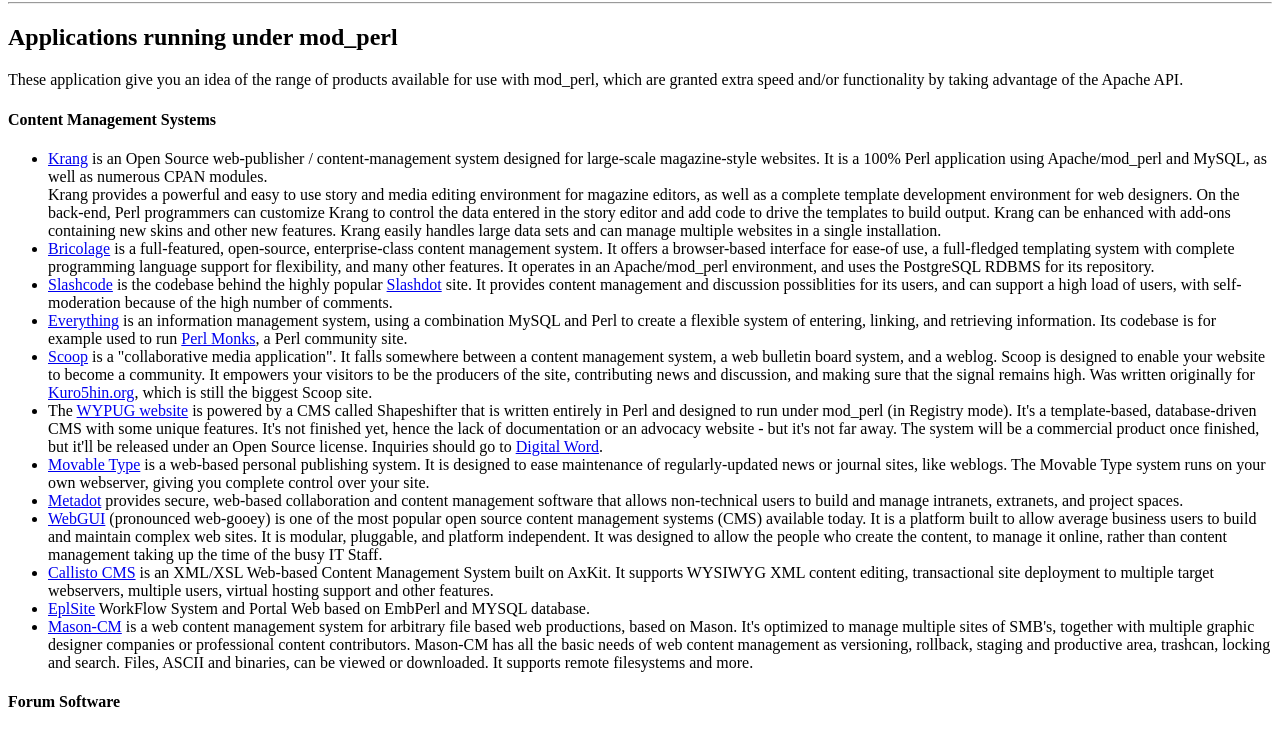
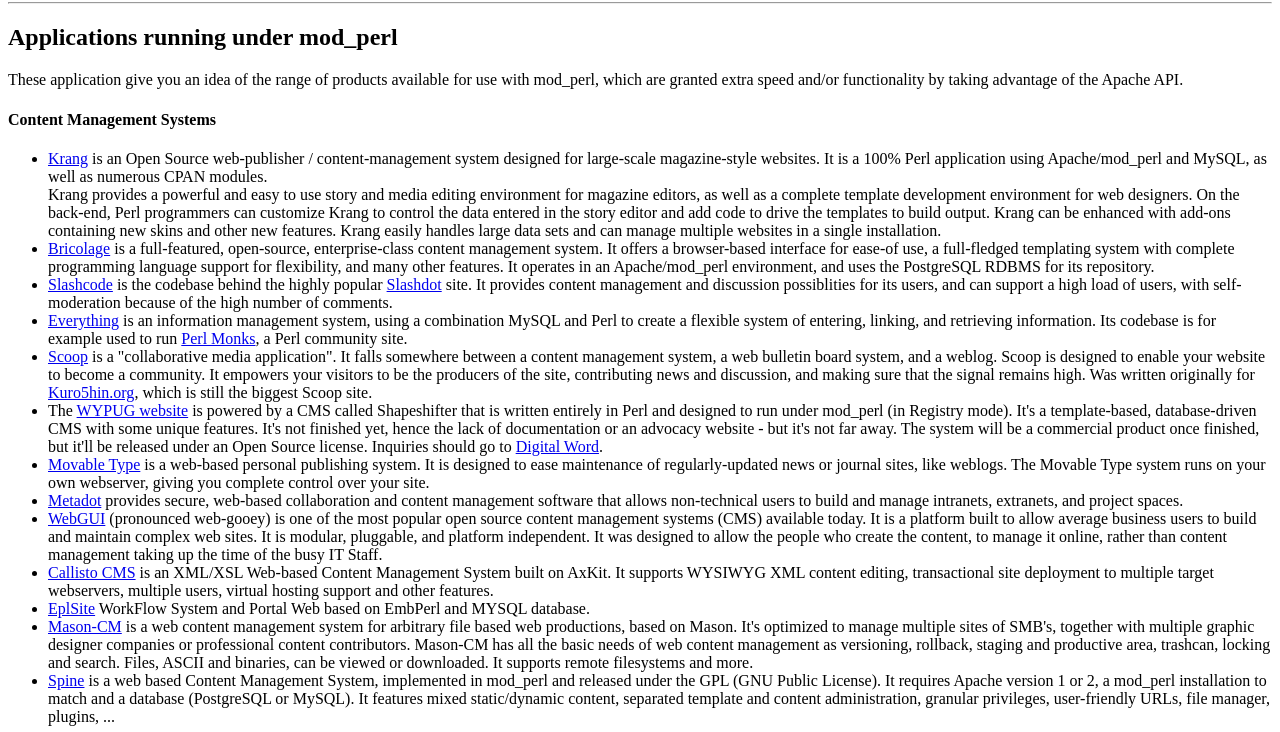
Before and after one commit to Distrotech/modperl_docs, a plain HTML site: page src/products/products.html in a window 1280 px wide. Shown: the part 64-796 px from the top of the page. Drawn offline with Linux system fonts and the light colour scheme.

Commit message:
Added the Spine CMS (http://spine.sf.net) Submitted by Hendrik Van Belleghem <hendrik.vanbelleghem@gmail.com>
git-svn-id: https://svn.apache.org/repos/asf/perl/modperl/docs/trunk@430992 13f79535-47bb-0310-9956-ffa450edef68

```diff
--- a/src/products/products.html
+++ b/src/products/products.html
@@ -115,6 +115,14 @@ content contributors. Mason-CM has all the basic needs of web content
 management as versioning, rollback, staging and productive area,
 trashcan, locking and search. Files, ASCII and binaries, can be viewed
 or downloaded. It supports remote filesystems and more.</li>
+
+<li> <a href="http://spine.sf.net/">Spine</a> is a web based Content
+Management System, implemented in mod_perl and released under the GPL
+(GNU Public License). It requires Apache version 1 or 2, a mod_perl
+installation to match and a database (PostgreSQL or MySQL).  It
+features mixed static/dynamic content, separated template and content
+administration, granular privileges, user-friendly URLs, file manager,
+plugins, ...
 
 </ul>
 
```
